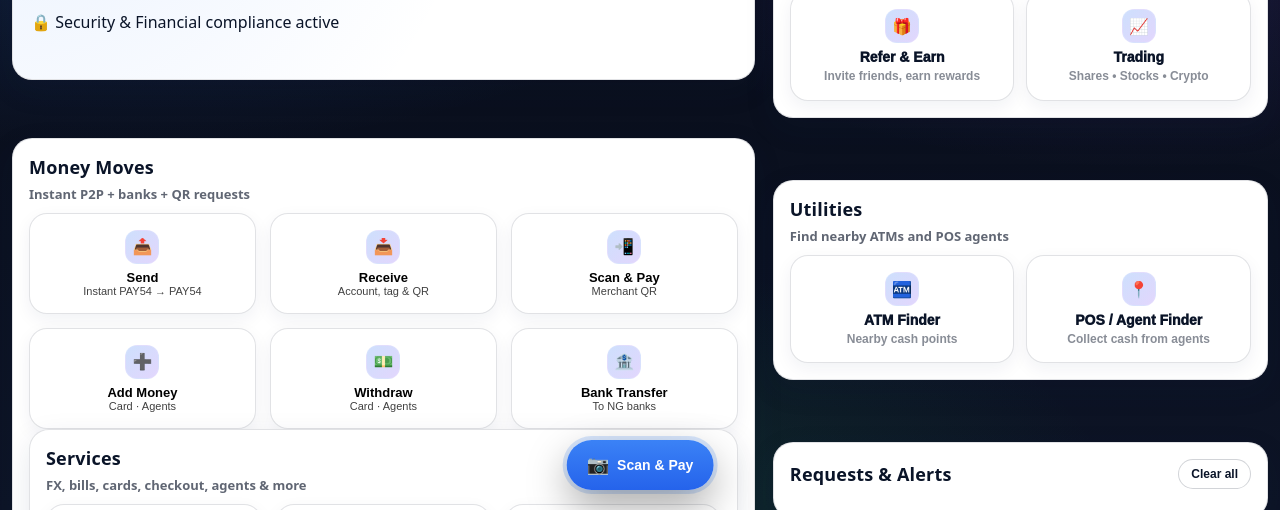
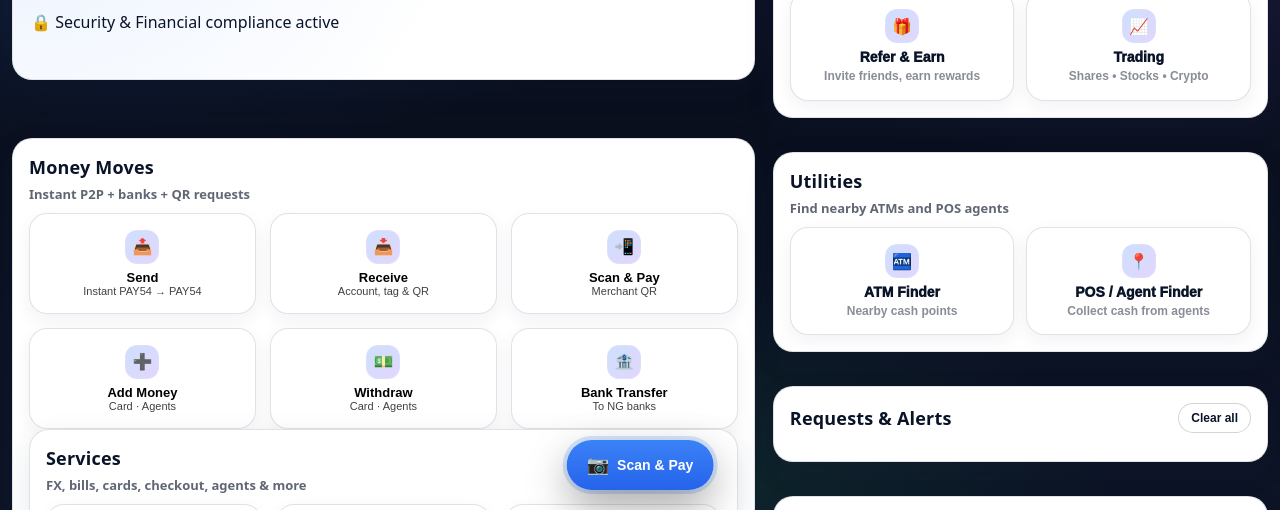
Before and after one commit to demiladeolawoye/PAY54_v8.0_SmartWallet, a plain HTML site: page dashboard.html in a window 1280 px wide. Shown: the part 290-800 px from the top of the page. Drawn offline with Linux system fonts and the light colour scheme; a script that the page names is missing.

Commit message:
Update dashboard.css

```diff
--- a/assets/css/dashboard.css
+++ b/assets/css/dashboard.css
@@ -367,9 +367,6 @@ body.light .profile-menu{ background: rgba(255,255,255,0.94); }
     inset 0 1px 0 rgba(255,255,255,0.06);
 
   padding:16px;
-
-  margin-bottom:28px; /* 🔥🔥🔥 THIS IS YOUR FIX */
-
   transition: all .25s ease;
 }
 
```
